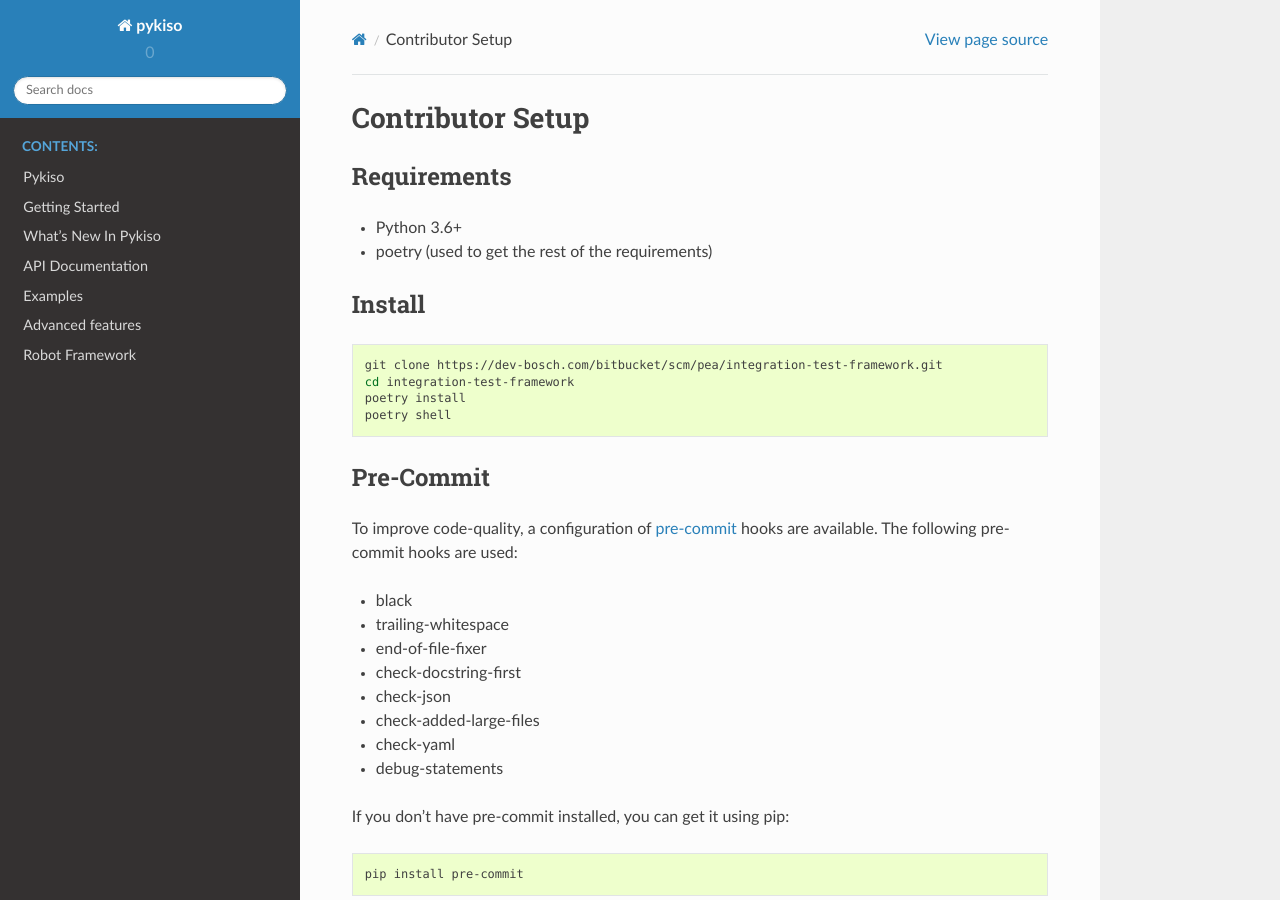
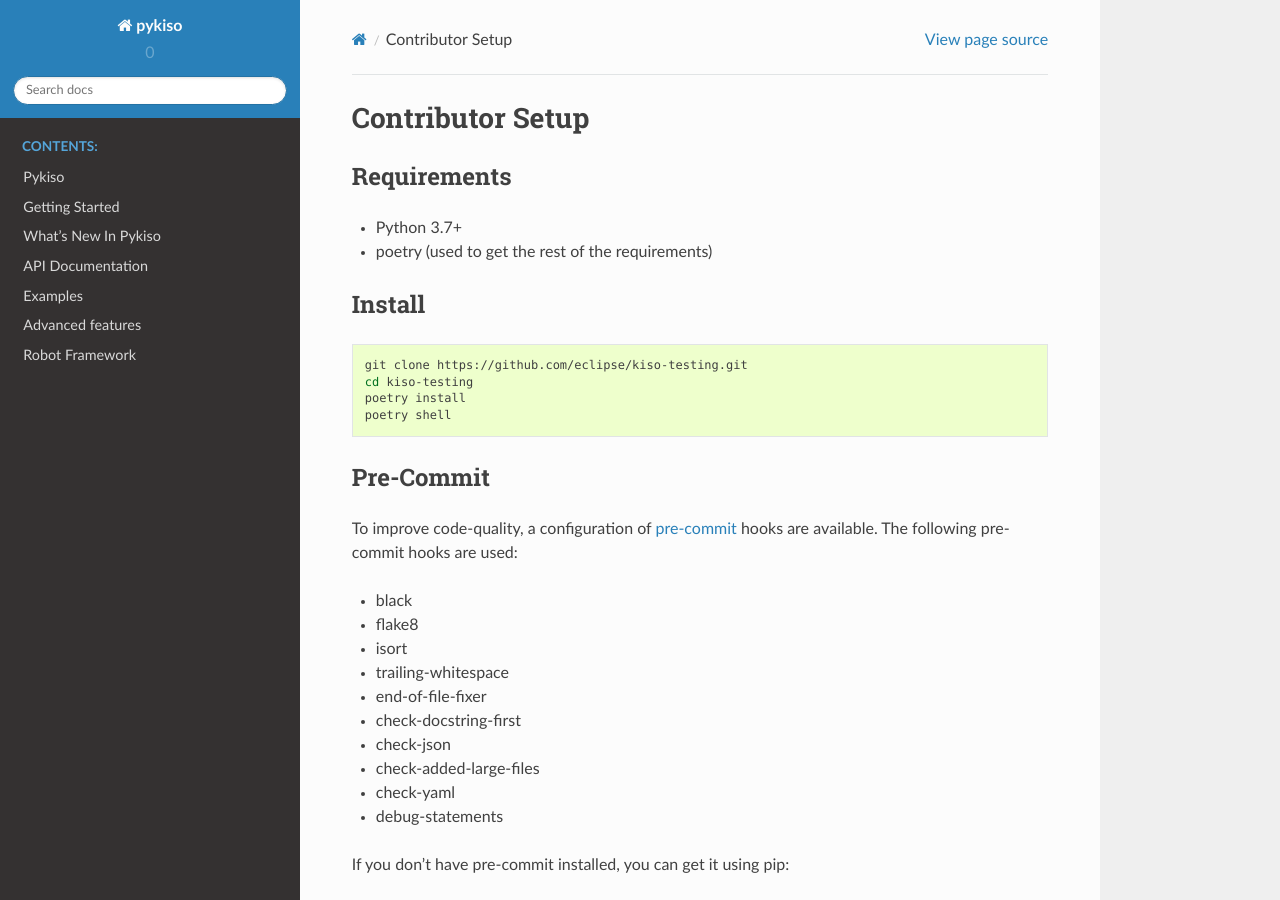
Before and after one commit to eclipse/kiso-testing, a Sphinx documentation site: the page built from docs/getting_started/getting_started_dev.rst, in a window 1280 px wide and 900 px high. Built offline with Sphinx 7.4.7 and the Read the Docs theme 2.0.0, drawn with Linux system fonts in a browser that asks for light colours.

```diff
--- a/docs/getting_started/getting_started_dev.rst
+++ b/docs/getting_started/getting_started_dev.rst
@@ -5,7 +5,7 @@ Contributor Setup
 Requirements
 ~~~~~~~~~~~~
 
--  Python 3.6+
+-  Python 3.7+
 -  poetry (used to get the rest of the requirements)
 
 Install
@@ -13,8 +13,8 @@ Install
 
 .. code:: bash
 
-   git clone https://dev-bosch.com/bitbucket/scm/pea/integration-test-framework.git
-   cd integration-test-framework
+   git clone https://github.com/eclipse/kiso-testing.git
+   cd kiso-testing
    poetry install
    poetry shell
 
@@ -26,6 +26,8 @@ To improve code-quality, a configuration of
 following pre-commit hooks are used:
 
 -  black
+-  flake8
+-  isort
 -  trailing-whitespace
 -  end-of-file-fixer
 -  check-docstring-first
--- a/pyproject.toml
+++ b/pyproject.toml
@@ -45,6 +45,7 @@ PyVISA-py = "*"
 robotframework = "3.2.2"
 unittest-xml-reporting = "*"
 click = "*"
+MarkupSafe = "~2.0"
 
 [tool.poetry.dev-dependencies]
 auto-changelog = "0.5.3"
```
Also changed, not shown: README.md (+3 -3 lines), docs/getting_started/getting_started.rst (+5 -7 lines), 1 other file.
